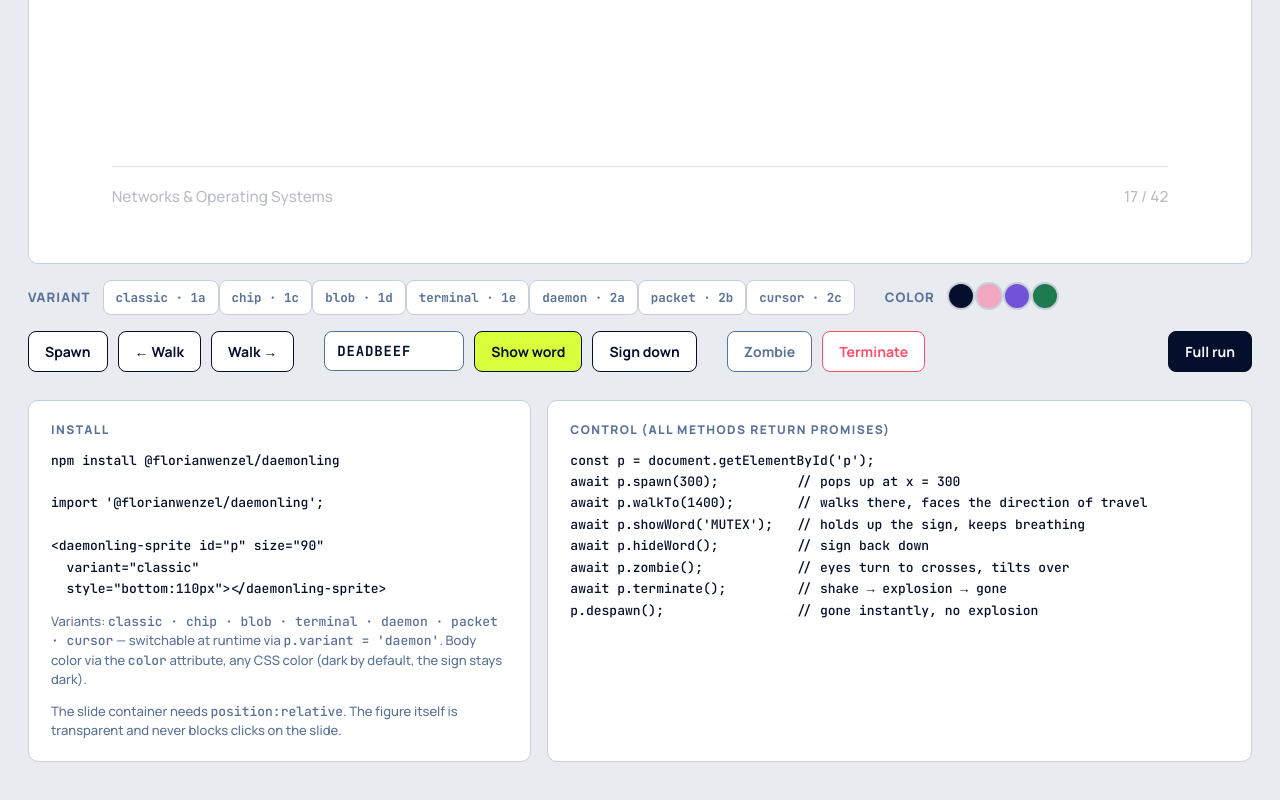
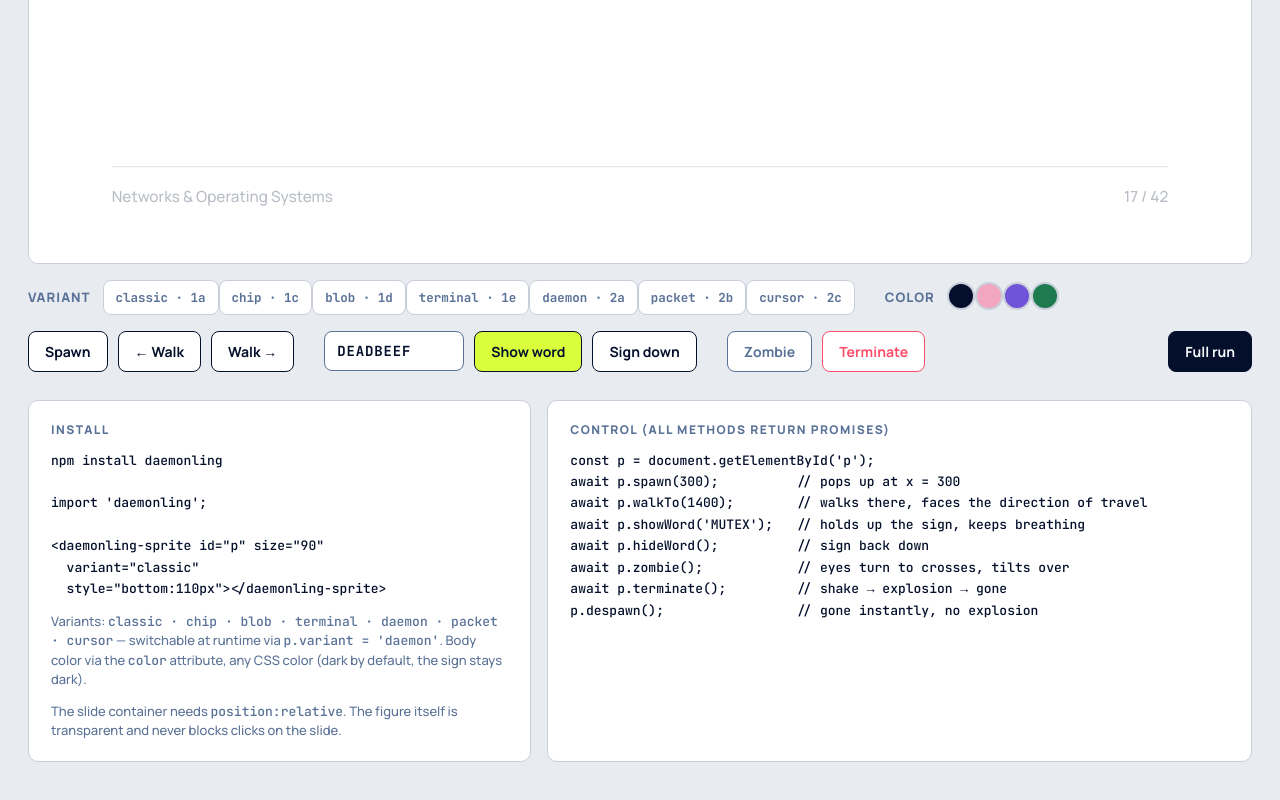
Before and after one commit to FlorianWenzel/daemonling, a website: page demo/index.html in a window 1280 px wide. Shown: the part 507-1307 px from the top of the page. Drawn offline with Linux system fonts and the light colour scheme.

Commit message:
feat: publish to npmjs as canonical unscoped "daemonling"
npmjs is now the primary registry (unscoped name, unpkg/jsdelivr
fields restored); GitHub Packages stays as a scoped mirror, renamed
on the fly in the publish workflow. npmjs publish in CI is gated on
an NPM_TOKEN secret.

```diff
--- a/demo/index.html
+++ b/demo/index.html
@@ -132,9 +132,9 @@
   <div class="cards">
     <div class="card">
       <h2>INSTALL</h2>
-      <pre>npm install @florianwenzel/daemonling
+      <pre>npm install daemonling
 
-import '@florianwenzel/daemonling';
+import 'daemonling';
 
 &lt;daemonling-sprite id="p" size="90"
   variant="classic"
```
Also changed, not shown: package.json (+3 -4 lines), .github/workflows/publish.yml, README.md.
